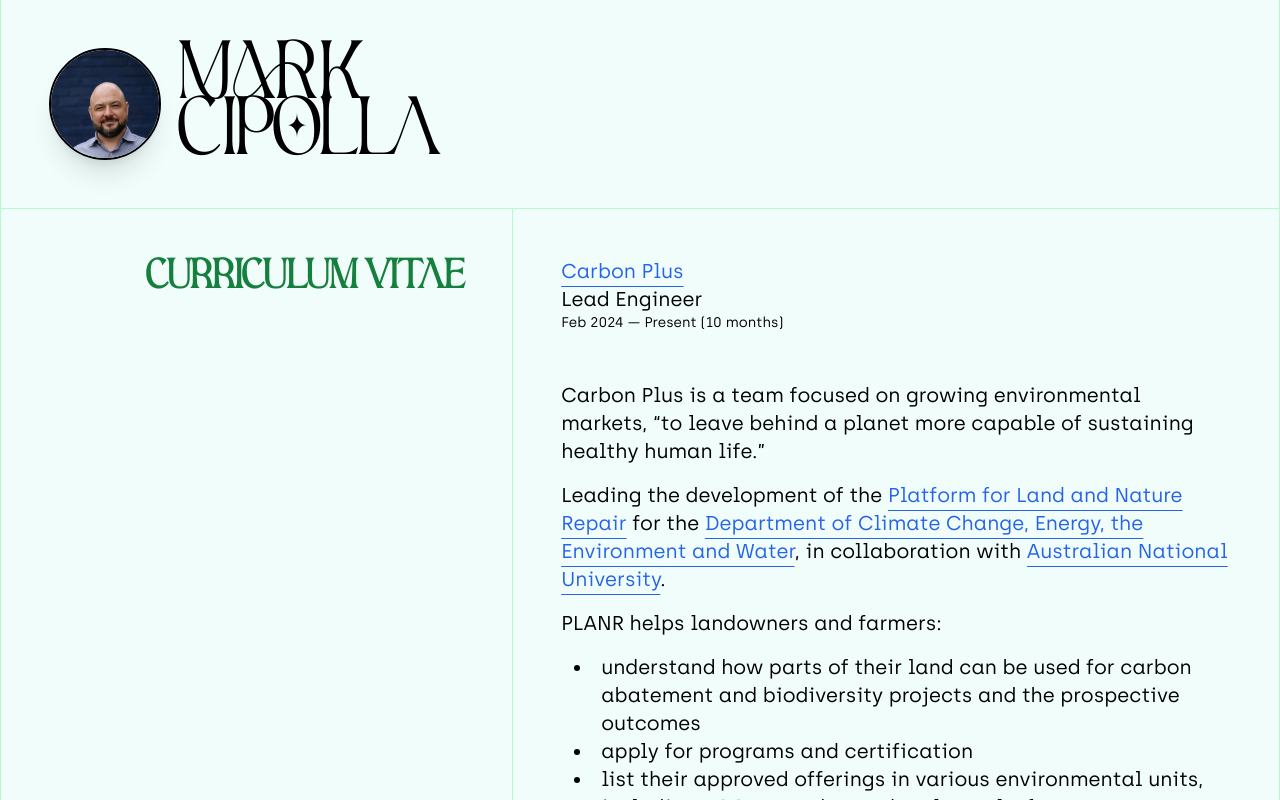
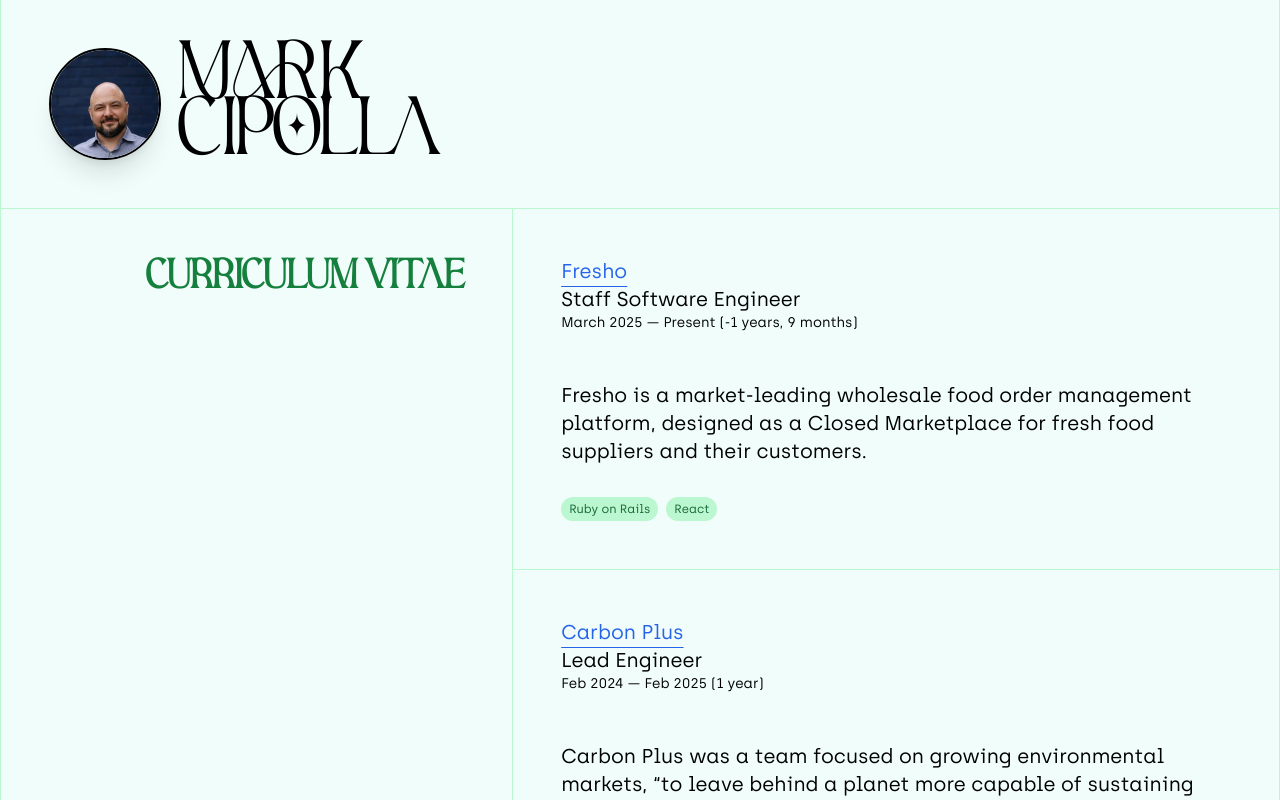
Before and after one commit to markcipolla/markcipolla.com, a Next.js app: page /cv in a window 1280 px wide. Shown: the top 800 px of the page. Built offline with nearby package versions, Linux system fonts and the light colour scheme.

Commit message:
Update workplace

```diff
--- a/src/app/cv/page.tsx
+++ b/src/app/cv/page.tsx
@@ -13,14 +13,25 @@
 
 const roles: Role[] = [
   {
+    company: "Fresho",
+    url: "https://fresho.com",
+    role: "Staff Software Engineer",
+    started: "March 2025",
+    ended: null,
+    capabilities: ["Ruby on Rails", "React"],
+    description: `
+Fresho is a market-leading wholesale food order management platform, designed as a Closed Marketplace for fresh food suppliers and their customers.
+`,
+  },
+  {
     company: "Carbon Plus",
     url: "https://carbonplus.earth",
     role: "Lead Engineer",
     started: "Feb 2024",
-    ended: null,
+    ended: "Feb 2025",
     capabilities: ["Next.js", "React", "Node.js", "Redux", "Tailwind", "TypeScript", "Mapping", "Azure", "Cypress", ".NET", "Geoman"],
     description: `
-Carbon Plus is a team focused on growing environmental markets, &ldquo;to leave behind a planet more capable of sustaining healthy human life.&rdquo;
+Carbon Plus was a team focused on growing environmental markets, &ldquo;to leave behind a planet more capable of sustaining healthy human life.&rdquo;
 
 Leading the development of the [Platform for Land and Nature Repair](https://planr.gov.au) for the [Department of Climate Change, Energy, the Environment and Water](https://www.dcceew.gov.au/), in
 collaboration with [Australian National University](https://www.anu.edu.au).
--- a/src/app/page.tsx
+++ b/src/app/page.tsx
@@ -77,13 +77,14 @@
         <Header label="Work" />
         <Block columns={3}>
           <p>
-            I&lsquo;m currently working with <ExternalLink href="https://carbonplus.earth">Carbon Plus</ExternalLink> on the{" "}
+            I&lsquo;m currently working with <ExternalLink href="https://fresho.com">Fresho</ExternalLink>.
+          </p>
+          <p>I have worked previously with{" "}
+            <ExternalLink href="https://carbonplus.earth">Carbon Plus</ExternalLink> on the{" "}
             <ExternalLink href="https://planr.gov.au">Platform for Land and Nature Repair</ExternalLink> for the{" "}
             <ExternalLink href="https://www.dcceew.gov.au/">Department of Climate Change, Energy, the Environment and Water</ExternalLink> and{" "}
-            <ExternalLink href="https://www.anu.edu.au/">Australian National University</ExternalLink>.
-          </p>
-          <p>
-            I have worked previously with <CommaSeparate companies={previousCompanies} />.
+            <ExternalLink href="https://www.anu.edu.au/">Australian National University</ExternalLink>, and before that{" "}
+            <CommaSeparate companies={previousCompanies} />.
           </p>
 
           <p>
```
